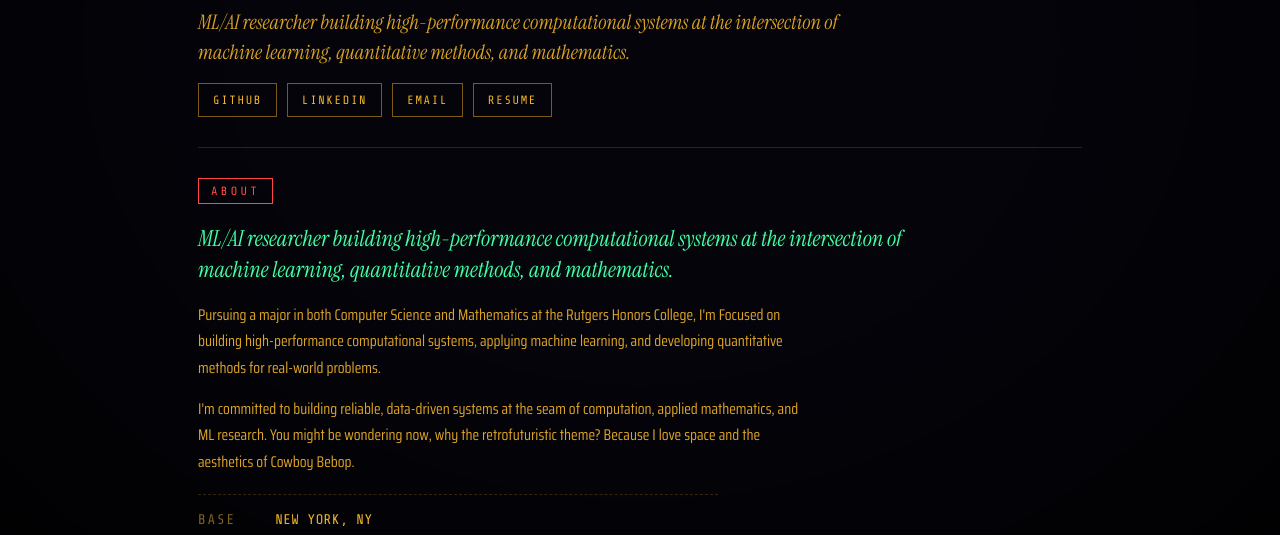
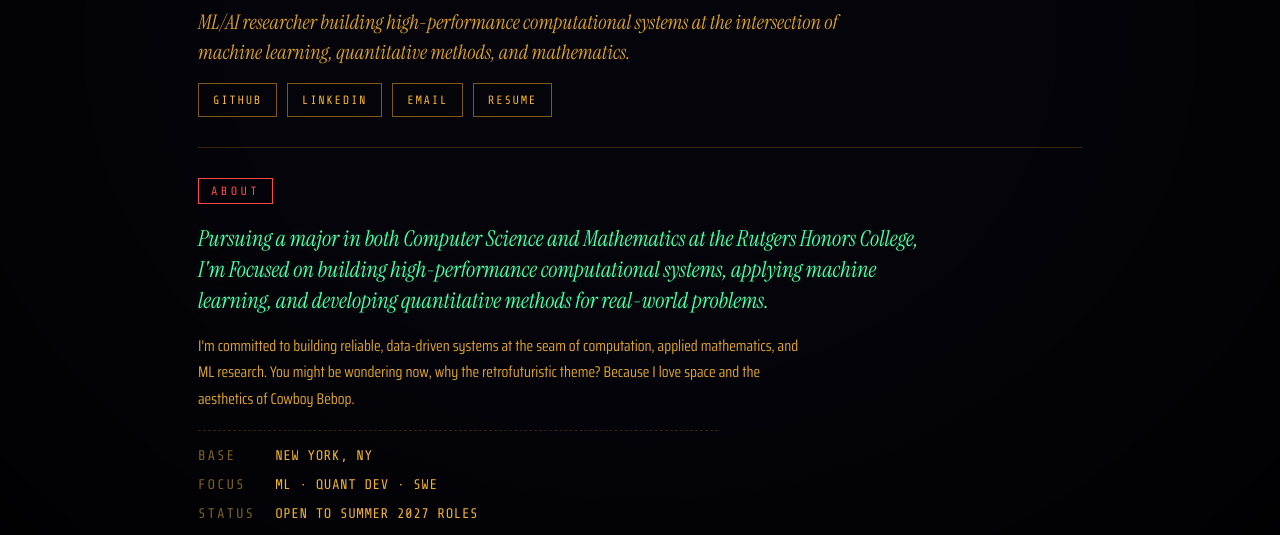
Before and after one commit to timmyhsu07/timmyhsu07.github.io, a website: page recruiter.html in a window 1280 px wide. Shown: the part 231-766 px from the top of the page. Drawn offline with nearby package versions, Linux system fonts and the light colour scheme.

Commit message:
Stop the recruiter hero tagline and About lead from repeating the same sentence

```diff
--- a/js/recruiter.js
+++ b/js/recruiter.js
@@ -11,9 +11,11 @@ function aboutHTML(){
   const a=C.about||{};
   const facts=(a.facts||[]).map(f=>`<span class="k">${esc(f.k)}</span><span class="v">${esc(f.v)}</span>`).join("");
   const stack=(a.stack||[]).map(s=>`<span class="chip">${esc(s)}</span>`).join("");
+  // The hero already shows about.lead under the name. Lead this section with the body
+  // instead (first paragraph gets the big lead styling) so the same line isn't printed twice.
+  const body=(a.body||[]).map((p,i)=>i?`<p class="p">${esc(p)}</p>`:`<div class="lead">${esc(p)}</div>`).join("");
   return `<section id="about"><span class="sec-h">About</span>
-    ${a.lead?`<div class="lead">${esc(a.lead)}</div>`:""}
-    ${(a.body||[]).map(p=>`<p class="p">${esc(p)}</p>`).join("")}
+    ${body}
     ${facts?`<div class="facts">${facts}</div>`:""}
     ${stack?`<div class="sub">Core Stack</div><div class="chips">${stack}</div>`:""}</section>`;
 }
--- a/recruiter.html
+++ b/recruiter.html
@@ -123,7 +123,7 @@ body.light .chip{color:#17285a;border-color:rgba(23,40,90,.5)}  /* stack/tag chi
 </div>
 <div id="app"></div>
 <script src="js/config.js?v=17"></script>
-<script src="js/recruiter.js?v=15"></script>
+<script src="js/recruiter.js?v=16"></script>
 <script>
 (function(){
   var b=document.body, t=document.getElementById('lightToggle'), K='recruiterLight';
```
